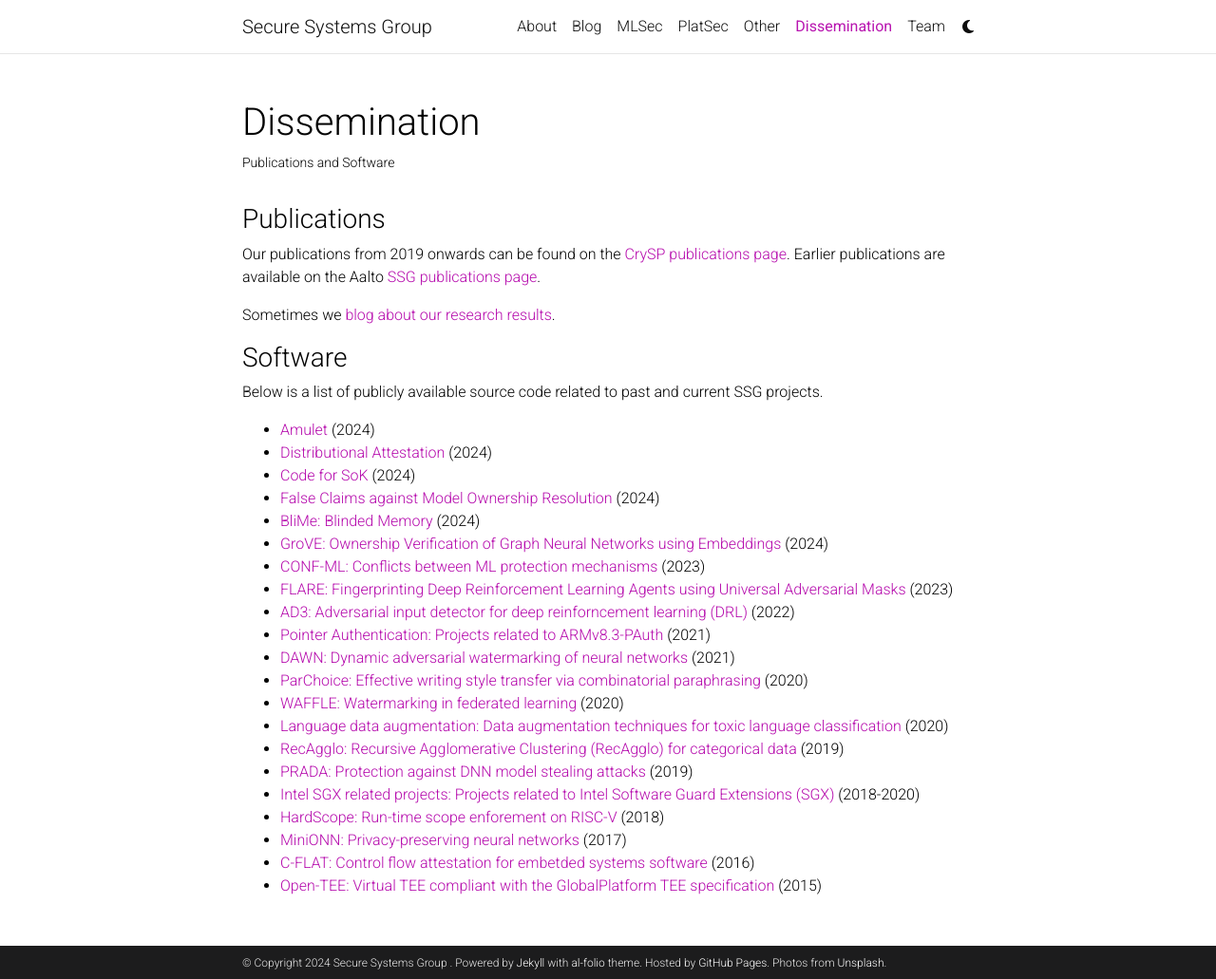
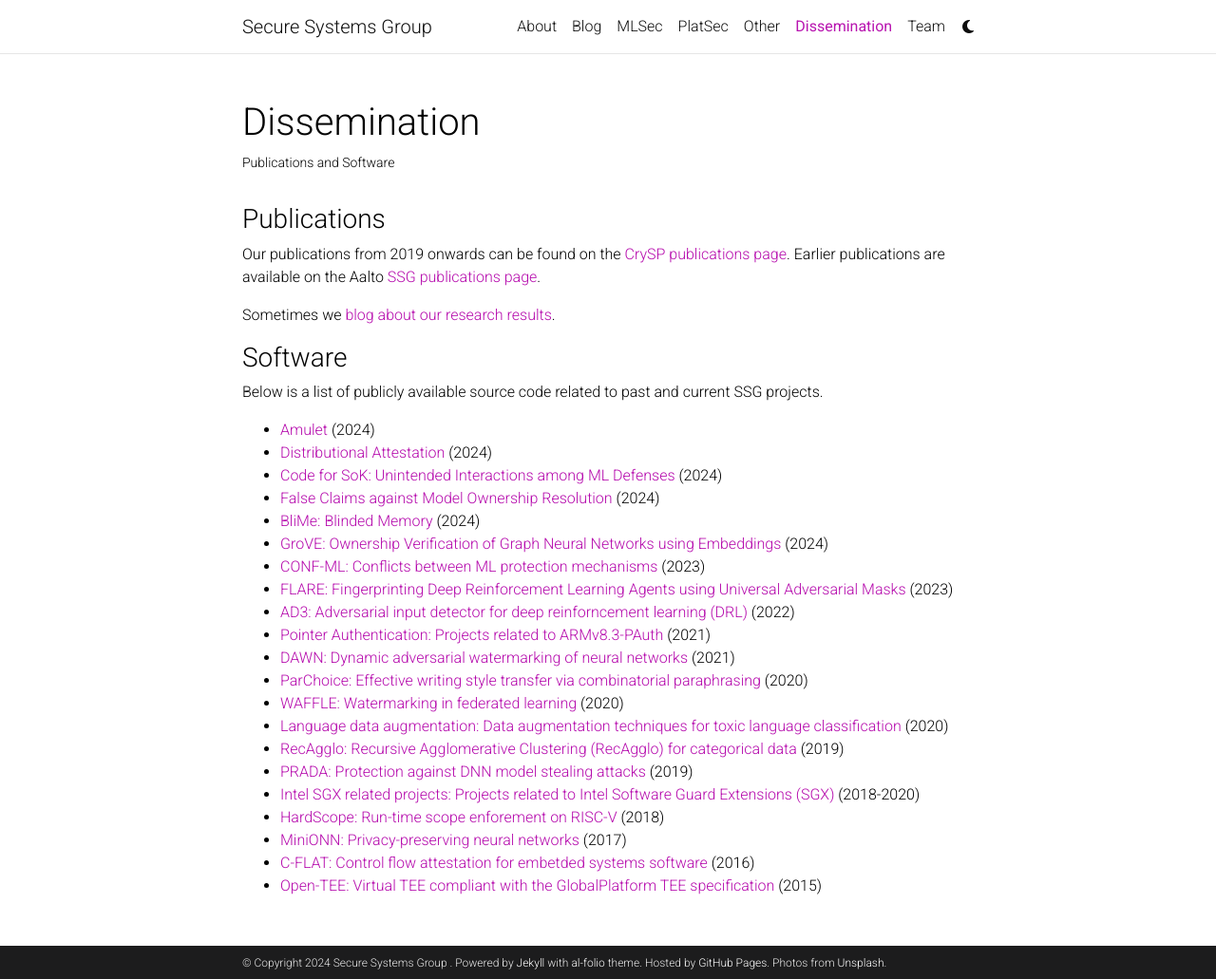
Before and after one commit to ssg-research/ssg-research.github.io, a Jekyll site: the page built from _pages/dissemination.md, in a window 1280 px wide and 1031 px high. Shown: the whole window at 95% size. Built offline with Jekyll 4.4.1, drawn with Linux system fonts in a browser that asks for light colours; comment, search, counter and statistics services are not loaded; a style sheet for code colours, icons or effects is not loaded.

Commit message:
Update dissemination.md

```diff
--- a/_pages/dissemination.md
+++ b/_pages/dissemination.md
@@ -20,7 +20,7 @@ Below is a list of publicly available source code related to past and current SS
 
 - [Amulet](https://github.com/ssg-research/amulet) (2024)
 - [Distributional Attestation](https://github.com/ssg-research/distribution-attestation) (2024)
-- [Code for SoK](https://github.com/ssg-research/sok-unintended-interactions) (2024)
+- [Code for SoK: Unintended Interactions among ML Defenses](https://github.com/ssg-research/sok-unintended-interactions) (2024)
 - [False Claims against Model Ownership Resolution](https://github.com/ssg-research/Falseclaims) (2024)
 - [BliMe: Blinded Memory](https://github.com/ssg-research/BliMe) (2024)
 - [GroVE: Ownership Verification of Graph Neural Networks using Embeddings](https://github.com/ssg-research/GrOVe) (2024)
```
